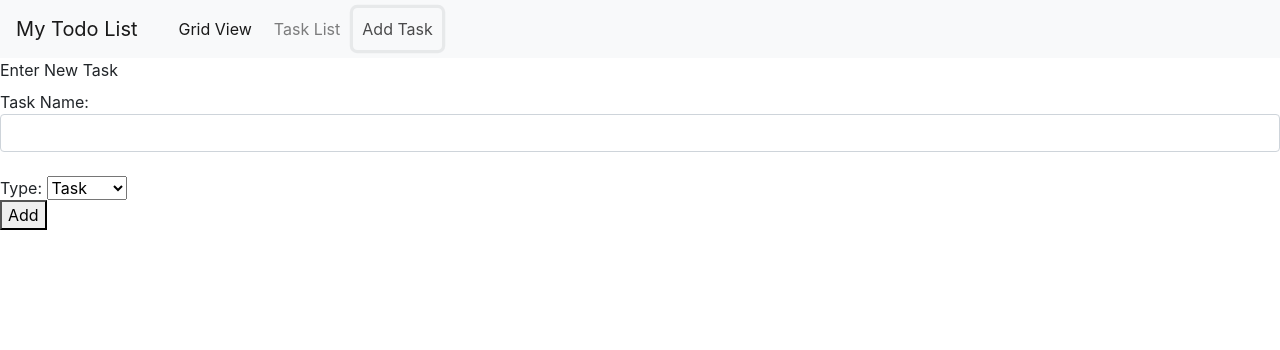
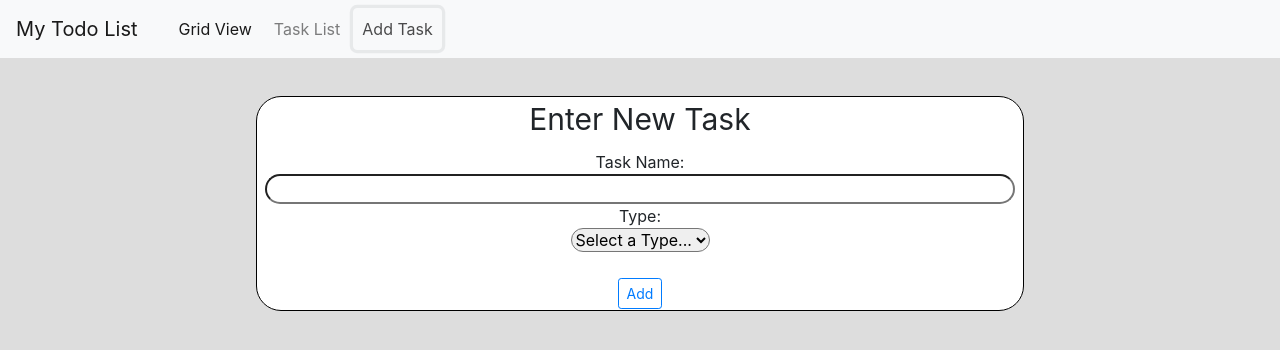
Before and after one commit to plbin97/is322-project-2, a React (Create React App) app: page / in a window 1280 px wide. Both pictures are taken after a click on the button "Add Task". Shown: the top 350 px of the page. Built offline with nearby package versions, Linux system fonts and the light colour scheme; no server answers.

Commit message:
Task: Added styling to add component

```diff
--- a/src/Add.js
+++ b/src/Add.js
@@ -1,4 +1,5 @@
 import React, { Component } from 'react';
+import {toGridView} from "./navbarNavigation";
 
 class Add extends Component{
 
@@ -14,19 +15,21 @@ class Add extends Component{
     render(){
 
         return (
-
-            <form className="task-input form-group" onSubmit={this.onFormSubmit}>
-                <label htmlFor="newTask">Enter New Task</label>
+            <body>
+            <form onSubmit={this.onFormSubmit}>
+                <label htmlFor="newTask" className="title">Enter New Task</label>
                 <br />
-                Task Name: <br /><input type="text" className="form-control" name="newTask" value={this.state.newTask}
+                Task Name: <br /> <input type="text" name="newTask" value={this.state.newTask}
                                   onChange={(e) => this.setState({ newTask: e.target.value })} ></input> <br />
-                Type: <select id="type" value={this.state.type} onChange={(e) => this.setState({ type: e.target.value })}>
+                Type: <br /> <select id="type" value={this.state.type} onChange={(e) => this.setState({ type: e.target.value })}>
+                <option value="default">Select a Type...</option>
                 <option value="task">Task</option>
                 <option value="bug">Bug</option>
                 <option value="feature">Feature</option>
-                </select> <br />
-                <button id="add" type="submit">Add</button>
+                </select> <br /> <br />
+                <button type="submit" className="taskBoard-element-button btn btn-outline-primary btn-sm" onClick={toGridView}>Add</button>
             </form>
+            </body>
         );
     };
 }
--- /dev/null
+++ b/src/css/add.css
@@ -0,0 +1,42 @@
+body{
+    background-color: #DDD;
+}
+form {
+    border-radius: 25px;
+    border: solid black thin;
+    background-color: white;
+    text-align: center;
+    margin-top: 3%;
+    margin-left: 20%;
+    margin-right: 20%;
+}
+input {
+    border-radius: 25px;
+    display: inline;
+    width: 98%;
+}
+select{
+    border-radius: 25px;
+}
+.title {
+    font-size: 30px;
+}
+
+@media (min-width: 900px) {
+    .title {
+        font-size: 30px;
+    }
+
+}
+
+@media (max-width : 900px) and (min-width: 500px) {
+    .title {
+        font-size: 25px;
+    }
+}
+
+@media (max-width : 500px) {
+    .title {
+        font-size: 20px;
+    }
+}
--- a/src/index.js
+++ b/src/index.js
@@ -3,7 +3,8 @@ import ReactDOM from 'react-dom';
 import './css/taskBoard.css';
 import 'bootstrap/dist/css/bootstrap.css';
 import 'bootstrap/dist/js/bootstrap';
-import './css/general.css'
+import './css/general.css';
+import './css/add.css';
 import App from './App';
 
 ReactDOM.render(<App />, document.getElementById('root'));
```
